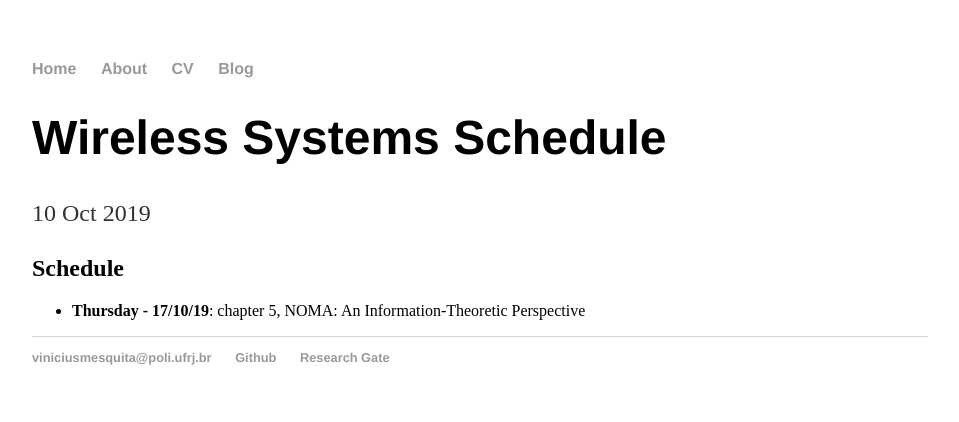
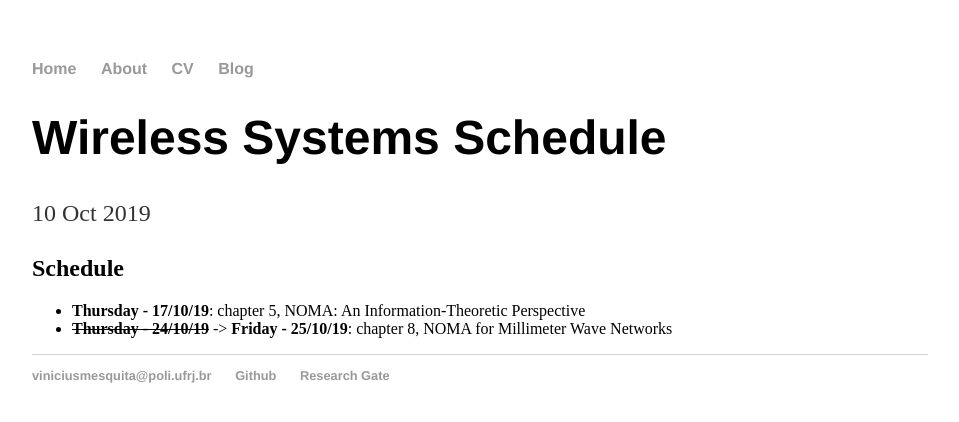
Before and after one commit to mesquita/mesquita.github.io, a Jekyll site: the page built from _posts/2019-10-10-wireless-systems--schedule.md, in a window 1280 px wide. Shown: the top 422 px of the page, without its empty margins (160-1119 px from the left). Built offline with Jekyll 4.4.1, drawn with Linux system fonts in a browser that asks for light colours; our own code applies the rules of GitHub Pages for plain Markdown files.

Commit message:
Atualiza schedule SW

```diff
--- a/_posts/2019-10-10-wireless-systems--schedule.md
+++ b/_posts/2019-10-10-wireless-systems--schedule.md
@@ -1,3 +1,4 @@
 ## Schedule
 
 - **Thursday - 17/10/19**: chapter 5, NOMA: An Information-Theoretic Perspective
+- **~~Thursday - 24/10/19~~** -> **Friday - 25/10/19**: chapter 8, NOMA for Millimeter Wave Networks
```
